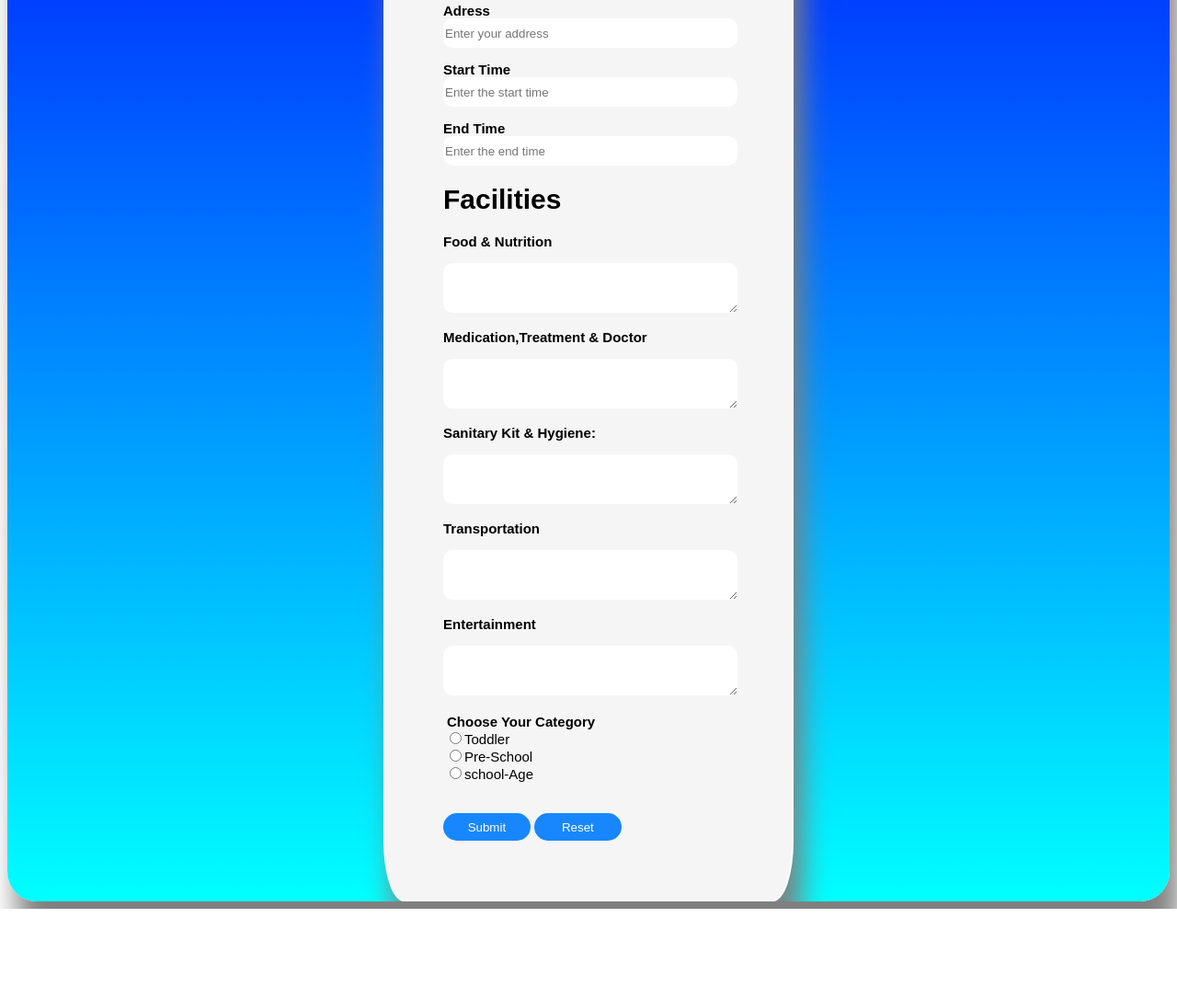
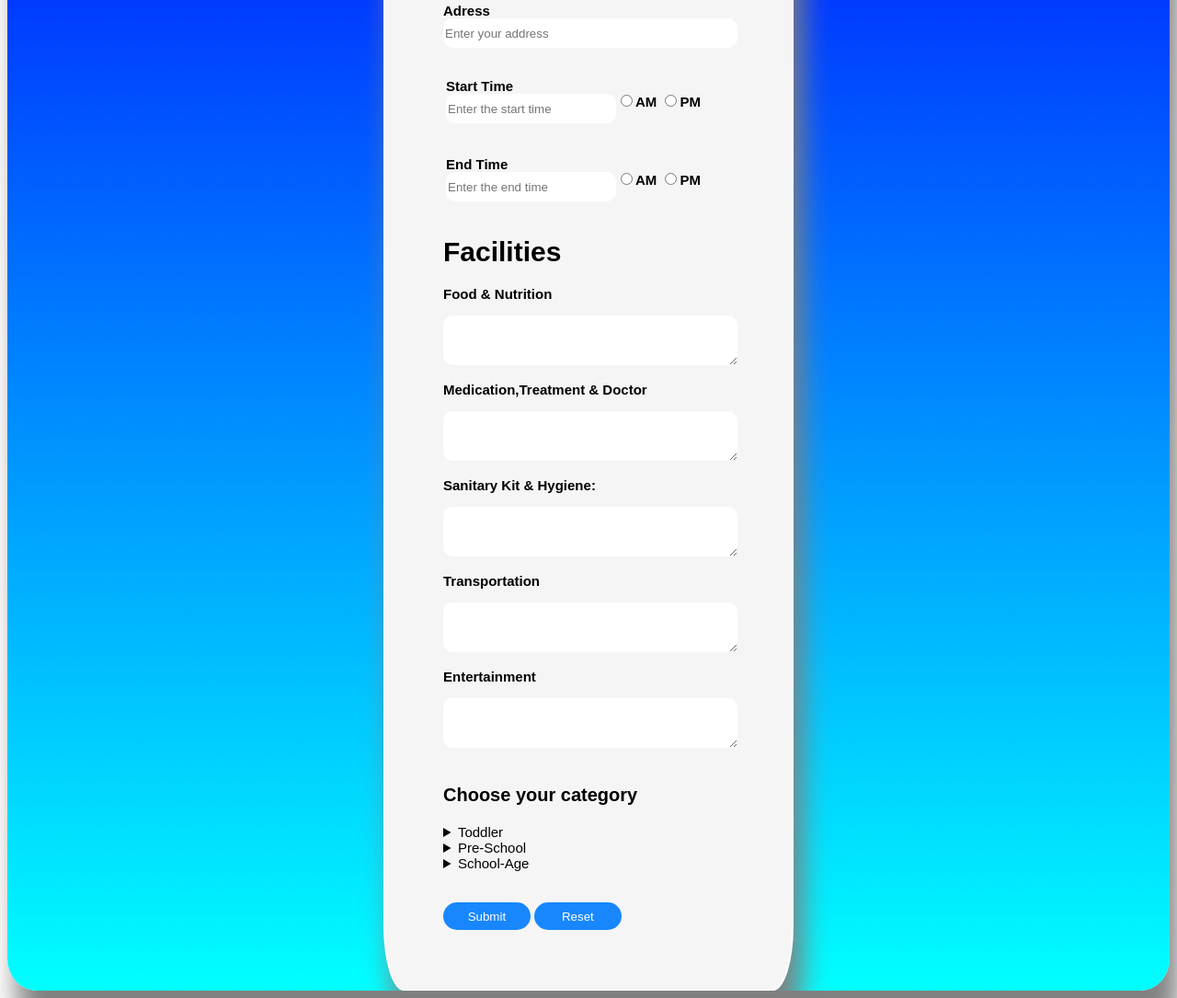
Before and after one commit to Zannatul007/Cloud-Children, a plain HTML site: page daycare_register.html in a window 1280 px wide. Shown: the part 334-1419 px from the top of the page at 92% size. Before the commit the page ends 1322 px from the top, so only its background shows below. Drawn offline with Linux system fonts and the light colour scheme.

Commit message:
add summary

```diff
--- a/daycare_register.html
+++ b/daycare_register.html
@@ -25,12 +25,40 @@
                         placeholder="Enter your phone number"></p>
                 <p>Adress<br><input class="holder" type="text" name="day-address" id="sday-address"
                         placeholder="Enter your address">
+
+
+                <table>
+                    <tr>
+                        <td class="time">
+                            <p>Start Time<br><input class="holder" type="number" name="day-stime" id="day-stime"
+                                    placeholder="Enter the start time">
                             </p>
-                <p>Start Time<br><input class="holder" type="number" name="day-stime" id="day-stime"
-                        placeholder="Enter the start time"></p>
+                        </td>
+                        <td>
+                            <label for="sam"><input type="radio" name="stime" id="sam">AM
+                            </label>
+                            <label for="spm"><input type="radio" name="stime" id="spm">PM</label>
+
+                        </td>
+
+                    </tr>
+                </table>
+                <table>
+                    <tr>
+                        <td class="time">
                             <p>End Time<br><input class="holder" type="number" name="day-etime" id="day-etime"
                                     placeholder="Enter the end time">
                             </p>
+                        </td>
+                        <td>
+                            <label for="eam"><input type="radio" name="etime" id="eam">AM
+                            </label>
+                            <label for="epm"><input type="radio" name="etime" id="epm">PM</label>
+
+                        </td>
+
+                    </tr>
+                </table>
 
 
 
@@ -54,17 +82,35 @@
 
 
                 <br>
-                <fieldset>
-                    <legend><b>Choose Your Category</b></legend>
+
                 <div class="small-font">
-                        <label for="day-toddler"><input type="radio" name="day-category"
-                                id="day-toddler">Toddler</label><br>
-                        <label for="day-pre-school"><input type="radio" name="day-category"
-                                id="day-pre-school">Pre-School</label><br>
-                        <label for="day-school-age"><input type="radio" name="day-category"
-                                id="day-school-age">school-Age</label><br>
+                    <h3 style="font-size:20px;">Choose your category</h3>
+
+                    <details>
+                        <summary>Toddler</summary>
+                        <textarea name="special-parenting-care" id="special-parenting-care" cols="30"
+                            rows="10"></textarea>
+                        <textarea name="payment-per-hour" id="payment-per-hour" cols="30" rows="10"></textarea>
+
+                    </details>
+                    <details>
+                        <summary>Pre-School</summary>
+                        <textarea name="schooling-teaching" id="schooling-teaching" cols="30" rows="10"></textarea>
+                        <textarea name="payment-per-hour-preschool" id="payment-per-hour-preschool" cols="30"
+                            rows="10"></textarea>
+
+                    </details>
+                    <details>
+                        <summary>School-Age</summary>
+                        <textarea name="advance-teaching" id="advance-teaching" cols="30" rows="10"></textarea>
+                        <textarea name="payment-per-hour-school" id="payment-per-hour-school" cols="30"
+                            rows="10"></textarea>
+
+                    </details>
                 </div>
-                </fieldset>
+
+
+
                 <br>
                 <br>
                 <span><button type="submit" id="submit">Submit</button>
--- a/styles/style.css
+++ b/styles/style.css
@@ -87,3 +87,12 @@ button {
 .small-font {
     font-weight: 400;
 }
+
+details>summary {
+
+    cursor: pointer;
+}
+
+.time {
+    width: 65%;
+}
```
Lines whose indentation alone changed are shown as unchanged.
